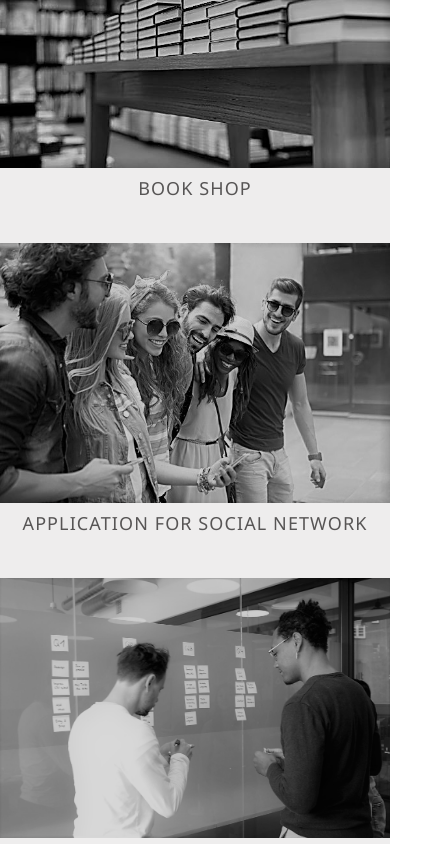
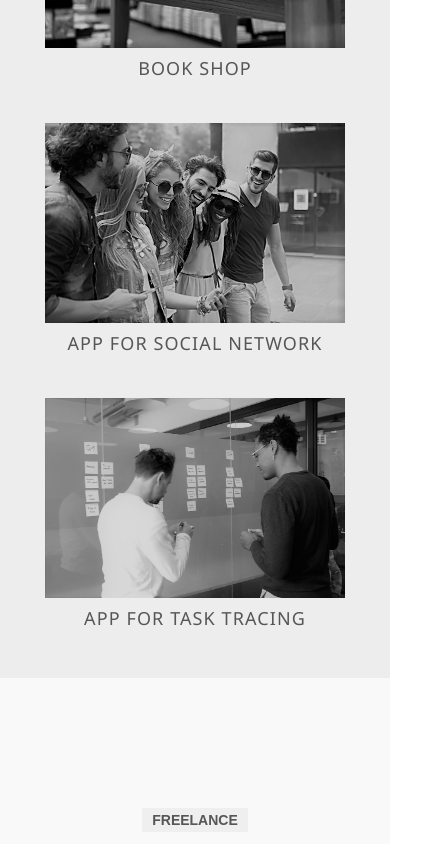
Before and after one commit to Natikana/portfolio, a React (Create React App) app: page / in a window 390 px wide. Shown: the part 2640-3484 px from the top of the page, 443 px wide, since content can reach past the window. Built offline with nearby package versions, Linux system fonts and the light colour scheme.

Commit message:
add two part adaptive portfolio

```diff
--- a/src/projects/Projects.module.css
+++ b/src/projects/Projects.module.css
@@ -18,9 +18,19 @@
         width: 90%;
     }
 }
-@media screen and (max-width: 992px) {
+@media screen and (max-width: 480px) {
     .projectsContainer {
         width: 90%;
+    }
+}
+@media screen and (max-width: 480px) {
+    .projectsContainer {
+        width: 100%;
+    }
+}
+@media screen and (max-width: 1079px) {
+    .projectsContainer {
+        width: 55%;
     }
     .projectsSection {
         justify-content: center;
--- a/src/projects/Projects.tsx
+++ b/src/projects/Projects.tsx
@@ -19,8 +19,8 @@ export const Projects = () => {
     const [projects, SetProjects] = useState<ProjectsType[]>([
         {id:v1(),img:shelter,titleProject:'SHELTER'},
         {id:v1(),img:bookShop,titleProject:'BOOK SHOP'},
-        {id:v1(),img:socialNetwork,titleProject:'APPLICATION FOR SOCIAL NETWORK '},
-        {id:v1(),img:tracking,titleProject:'APPLICATION FOR TASK TRACING'},
+        {id:v1(),img:socialNetwork,titleProject:'APP FOR SOCIAL NETWORK '},
+        {id:v1(),img:tracking,titleProject:'APP FOR TASK TRACING'},
     ])
     return (<div className={`${sectionCommon.section} ${cl.projects}`}>
             <div className={`${containerStyle.mainContainer} ${cl.projectsContainer}`}>
--- a/src/projects/project/Project.module.css
+++ b/src/projects/project/Project.module.css
@@ -3,8 +3,20 @@
     flex-direction: column;
 }
 .projectImg {
-    min-width: 100%;
+    width: 400px;
     height: 260px;
+}
+@media screen and (max-width: 1285px) {
+    .projectImg {
+        width: 350px;
+        height: 230px;
+    }
+}
+@media screen and (max-width: 1200px) {
+    .projectImg {
+        width: 300px;
+        height: 200px;
+    }
 }
 @media screen and (max-width: 320px) {
     .projectImg {
```
